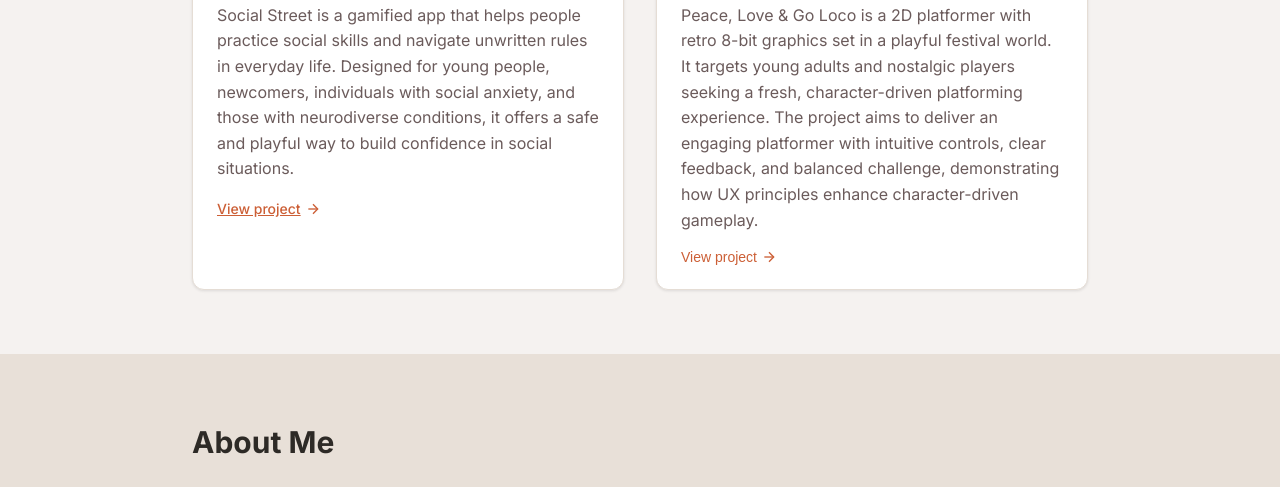
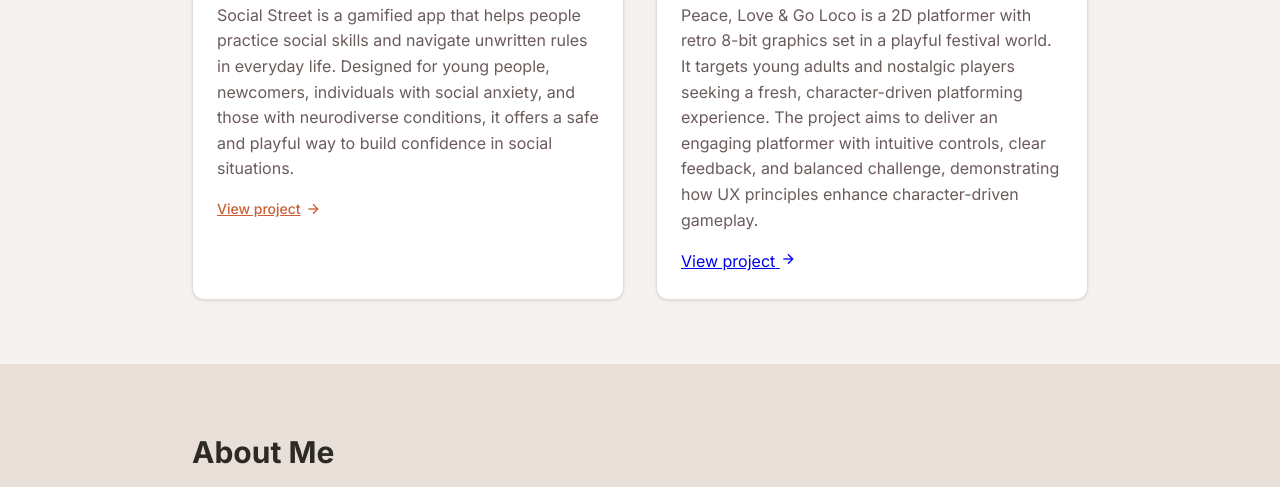
Before and after one commit to Julie1axelsson/portfolio, a plain HTML site: page index.htm in a window 1280 px wide. Shown: the part 1288-1775 px from the top of the page. Drawn offline with Linux system fonts and the light colour scheme.

Commit message:
Update index.htm

```diff
--- a/index.htm
+++ b/index.htm
@@ -490,13 +490,13 @@
                    <img src="https://i.pinimg.com/736x/3a/15/8f/3a158ff915a6060d7f21f55f85302a35.jpg" class="case-image">
                     <h3 class="case-title">Peace, love & go loco</h3>
                     <p class="case-description">Peace, Love & Go Loco is a 2D platformer with retro 8-bit graphics set in a playful festival world. It targets young adults and nostalgic players seeking a fresh, character-driven platforming experience. The project aims to deliver an engaging platformer with intuitive controls, clear feedback, and balanced challenge, demonstrating how UX principles enhance character-driven gameplay.</p>
-                    <button class="view-project-button">
+                    <a href="https://www.behance.net/gallery/235342551/UX-Case-study-Peace-love-go-loco">
                         <span>View project</span>
-                        <svg class="arrow-right" viewBox="0 0 24 24">
-                            <path d="M5 12h14"></path>
+                            <svg class="arrow-right" viewBox="0 0 24 24">
+                                <path d="M5 12h14"></path>
                             <path d="m12 5 7 7-7 7"></path>
                         </svg>
-                    </button>
+                    </a>
                 </div>
             </div>
         </section>
```
